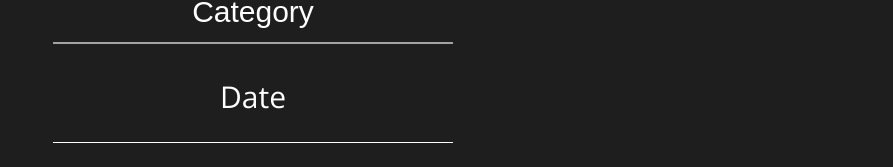
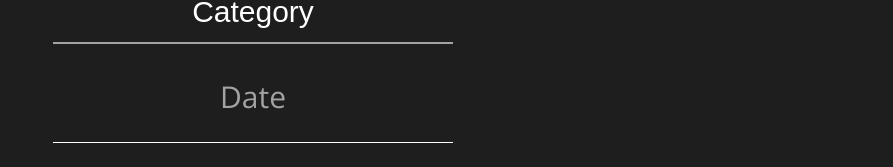
Before and after one commit to salkao/MoneyCalculation, a Vue app: page /home in a window 1280 px wide. Both pictures are taken after a click on the button "New Expense". Shown: the part 349-516 px from the top of the page, without its empty margins (387-1280 px from the left). Built offline with nearby package versions, Linux system fonts and the light colour scheme.

Commit message:
Enhance MbDatePicker component by adding a placeholder style for the date input display when no date is selected, improving user experience.

```diff
--- a/src/components/elements/MbDatePicker.vue
+++ b/src/components/elements/MbDatePicker.vue
@@ -1,9 +1,11 @@
 <!-- src/components/DateInput.vue -->
 <template>
   <div @click="openPicker" class="date-input">
-    <span class="date-input-display">{{
-      modelValue ? displayDate : placeholder
-    }}</span>
+    <span
+      class="date-input-display"
+      :class="{ 'date-input-display-placeholder': !modelValue }"
+      >{{ modelValue ? displayDate : placeholder }}</span
+    >
     <input
       ref="dateInput"
       class="date-input-picker"
@@ -69,6 +71,10 @@ function openPicker() {
   .date-input-display {
     font-size: 30px;
     display: inline-block;
+
+    &.date-input-display-placeholder {
+      color: $placeholder-color;
+    }
   }
 
   &::after {
```
